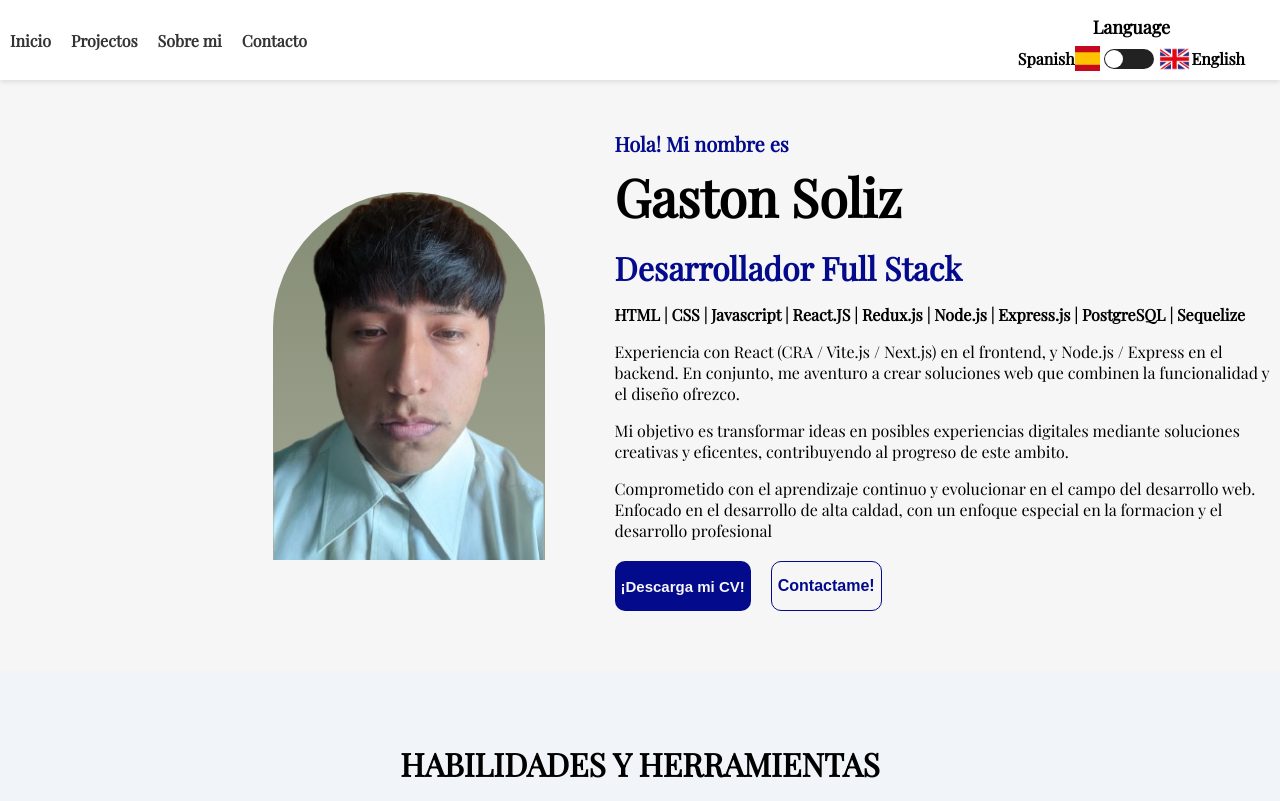
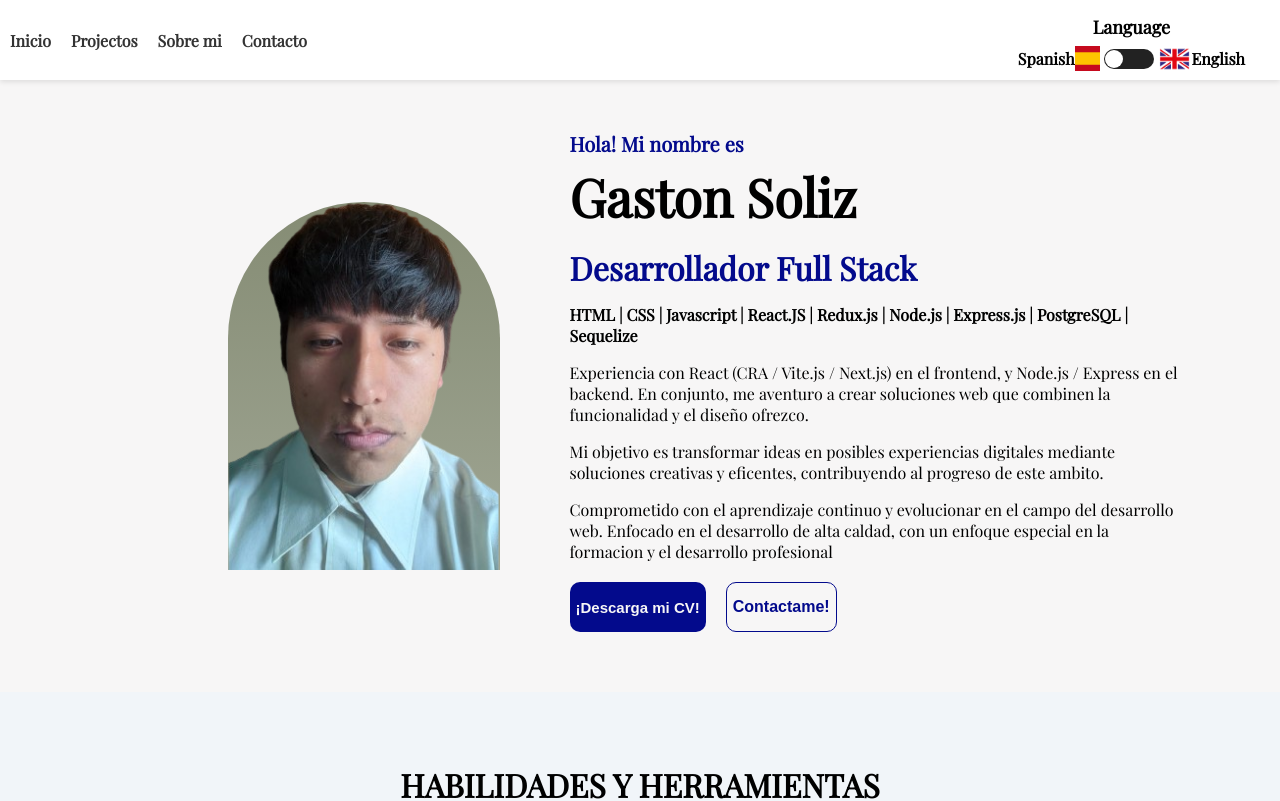
Before and after one commit to GastonSoliz/portfolio-app, a React (Vite) app: page / in a window 1280 px wide. Shown: the top 801 px of the page. Built offline with nearby package versions, Linux system fonts and the light colour scheme.

Commit message:
refactoring home

```diff
--- a/src/views/Home/home.module.css
+++ b/src/views/Home/home.module.css
@@ -7,6 +7,7 @@
 
 .textContainer {
   width: 55%;
+  padding-right: 100px;
 }
 
 .textContainer span {
```
